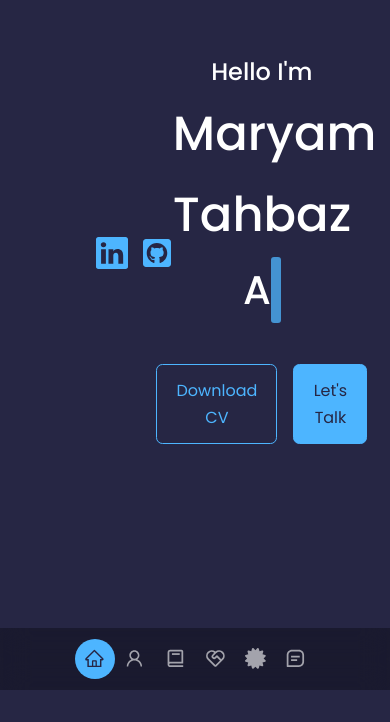
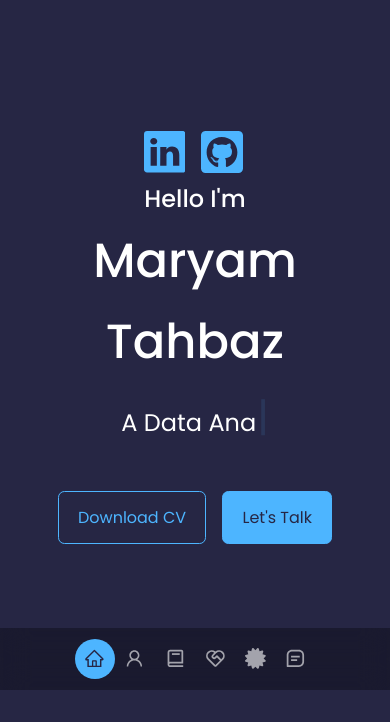
Before and after one commit to sinagss/portfolio, a React (Create React App) app: page / in a window 390 px wide. Shown: the part 122-844 px from the top of the page. Built offline with nearby package versions, Linux system fonts and the light colour scheme.

Commit message:
header is fixed now

```diff
--- a/package.json
+++ b/package.json
@@ -24,6 +24,7 @@
     "react-scripts": "^5.0.1",
     "save-dev": "^0.0.1-security",
     "swiper": "^8.4.5",
+    "typewriter-effect": "^2.19.0",
     "web-vitals": "^2.1.4"
   },
   "scripts": {
--- a/src/components/header/Header.jsx
+++ b/src/components/header/Header.jsx
@@ -3,70 +3,31 @@ import "./header.css";
 import CTA from "./CTA";
 import HeaderSocials from "./HeaderSocials";
 import TrackVisibility from "react-on-screen";
+import Typewriter from "typewriter-effect";
 
 const Header = () => {
-  const initialDelta = 190;
-  const useEfectIntervar = 500;
-
-  const [loopNum, setLoopNum] = useState(0);
-  const [isDeleting, setIsDeleting] = useState(false);
-  const toRotate = [
-    "A Project Manager",
-    "A Data Analyst",
-    "And a T-SQL Expert",
-  ];
-  const [text, setText] = useState("");
-  const [delta, setDelta] = useState(initialDelta);
-  const period = 110;
-
-  useEffect(() => {
-    let ticker = setInterval(() => {
-      tick();
-    }, initialDelta);
-
-    return () => {
-      clearInterval(ticker);
-    };
-  }, [text, delta]);
-
-  const tick = () => {
-    let i = loopNum % toRotate.length;
-    let fullText = toRotate[i];
-    let updatedText = isDeleting
-      ? fullText.substring(0, text.length - 1)
-      : fullText.substring(0, text.length + 1);
-
-    setText(updatedText);
-
-    if (isDeleting) {
-      setDelta((prevDelta) => period);
-    }
-
-    if (!isDeleting && updatedText === fullText) {
-      setIsDeleting(true);
-      setDelta(period);
-    } else if (isDeleting && updatedText === "") {
-      setIsDeleting(false);
-      setLoopNum(loopNum + 1);
-
-      setDelta(initialDelta);
-    }
-  };
-
   const [activeNav, setActiveNav] = useState("#home");
   return (
     <header id="home">
-      <div className="container_all">
+      <div className="container container_all">
         <HeaderSocials />
         <div className="container header__container">
           <h2>Hello I'm</h2>
           <h1 className="hero-name">Maryam Tahbaz</h1>
-          <TrackVisibility>
-            <h1 className="hero-skills">
-              {text}
-              <span className="carret"></span>
-            </h1>
-          </TrackVisibility>
+          <div className="typewriter">
+            <Typewriter
+              options={{
+                strings: [
+                  "A Project Manager",
+                  "A Data Analyst",
+                  "And a T-SQL Expert",
+                ],
+                autoStart: true,
+                loop: true,
+                pauseFor: 800,
+              }}
+            />
+          </div>
 
           {/* Call To Action buttons */}
           <CTA />
--- a/src/components/header/HeaderSocials.jsx
+++ b/src/components/header/HeaderSocials.jsx
@@ -11,12 +11,12 @@ const HeaderSocials = () => {
         target="_blank"
         rel="noreferrer"
       >
-        <BsLinkedin />
+        <BsLinkedin className="social-icon__linkedin" />
       </a>
 
       {/* Github Icon */}
       <a href="http://github.com" target="_blank" rel="noreferrer">
-        <FaGithubSquare />
+        <FaGithubSquare className="social-icon__github" />
       </a>
     </div>
   );
--- a/src/components/header/header.css
+++ b/src/components/header/header.css
@@ -1,15 +1,15 @@
 header {
+  display: flex;
   height: 100vh;
-  padding-top: 20%;
+  padding-top: 20rem;
   overflow: hidden;
+  flex-direction: column;
 }
 
 .container_all {
   display: flex;
   flex-direction: row;
-  /* justify-content: center; */
   align-items: center;
-  padding: 6rem;
 }
 
 .header__container {
@@ -25,32 +25,13 @@ header {
   font-size: 4rem;
 }
 
-.carret {
-  border: 5px solid var(--color-primary);
-  border-radius: 3px;
-  animation: carret 1.3s infinite;
+.Typewriter__cursor {
+  color: var(--color-primary);
+  font-size: 4rem;
 }
 
-.hidden {
-  display: none;
-}
-
-@keyframes carret {
-  0% {border-color: transparent}
-  50% {border-color: var(--color-primary)}
-  100% {border-color: transparent}
-}
-
-
-/* The typewriter cursor effect */
-@keyframes blink-caret {
-  from,
-  to {
-    border-color: transparent;
-  }
-  50% {
-    border-color: orange;
-  }
+.Typewriter__wrapper {
+  font-size: 3rem;
 }
 
 /* ======== Call to action buttons (CTA) ======== */
@@ -66,10 +47,8 @@ header {
   display: flex;
   flex-direction: column;
   align-items: center;
-  position: absolute;
+  position: relative;
   gap: 0.8rem;
-  /* bottom: 10rem; */
-  /* left: 0; */
   font-size: 1.5rem;
 }
 
@@ -79,6 +58,14 @@ header {
   height: 2rem;
   background: var(--color-primary);
   display: none;
+}
+
+.social-icon__linkedin {
+  font-size: 1.8rem;
+}
+
+.social-icon__github {
+  font-size: 2.13rem;
 }
 
 /* ============== Hero Image (ME) ============= */
@@ -97,7 +84,7 @@ header {
 /* ============ Scroll Down Link ============= */
 .scroll__down {
   position: absolute;
-  /* right: -2.3rem; */
+  right: 10rem;
   /* bottom: 13rem; */
   transform: rotate(90deg);
   font-weight: 600;
@@ -108,6 +95,30 @@ header {
 @media screen and (max-width: 1024px) {
   header {
     height: 100vh;
+    padding-top: 15rem;
+  }
+
+  .container_all {
+    flex-direction: column;
+    justify-content: center;
+  }
+
+  .scroll__down {
+    display: none;
+  }
+
+  .header__socials {
+    flex-direction: row;
+    position: relative;
+    top: 10px;
+  }
+
+  .social-icon__linkedin {
+    font-size: 2.6rem;
+  }
+
+  .social-icon__github {
+    font-size: 3rem;
   }
 }
 
@@ -127,11 +138,20 @@ header {
   }
 
   .header__socials {
+    max-width: fit-content;
+    overflow: none;
     flex-direction: row;
     position: relative;
-    top: 10px;
     justify-content: center;
-    font-size: 2rem;
+    align-items: center;
+  }
+
+  .social-icon__linkedin {
+    font-size: 2.6rem;
+  }
+
+  .social-icon__github {
+    font-size: 3rem;
   }
 
   .header__socials::after {
@@ -144,4 +164,13 @@ header {
     /* height: 15rem; */
     /* bottom: 100px; */
   }
+
+  .Typewriter__cursor {
+    color: var(--color-primary);
+    font-size: 2.5rem;
+  }
+
+  .Typewriter__wrapper {
+    font-size: 1.5rem;
+  }
 }
```
Also changed, not shown: 1 other file (tests, documents, lock files or other folders).
